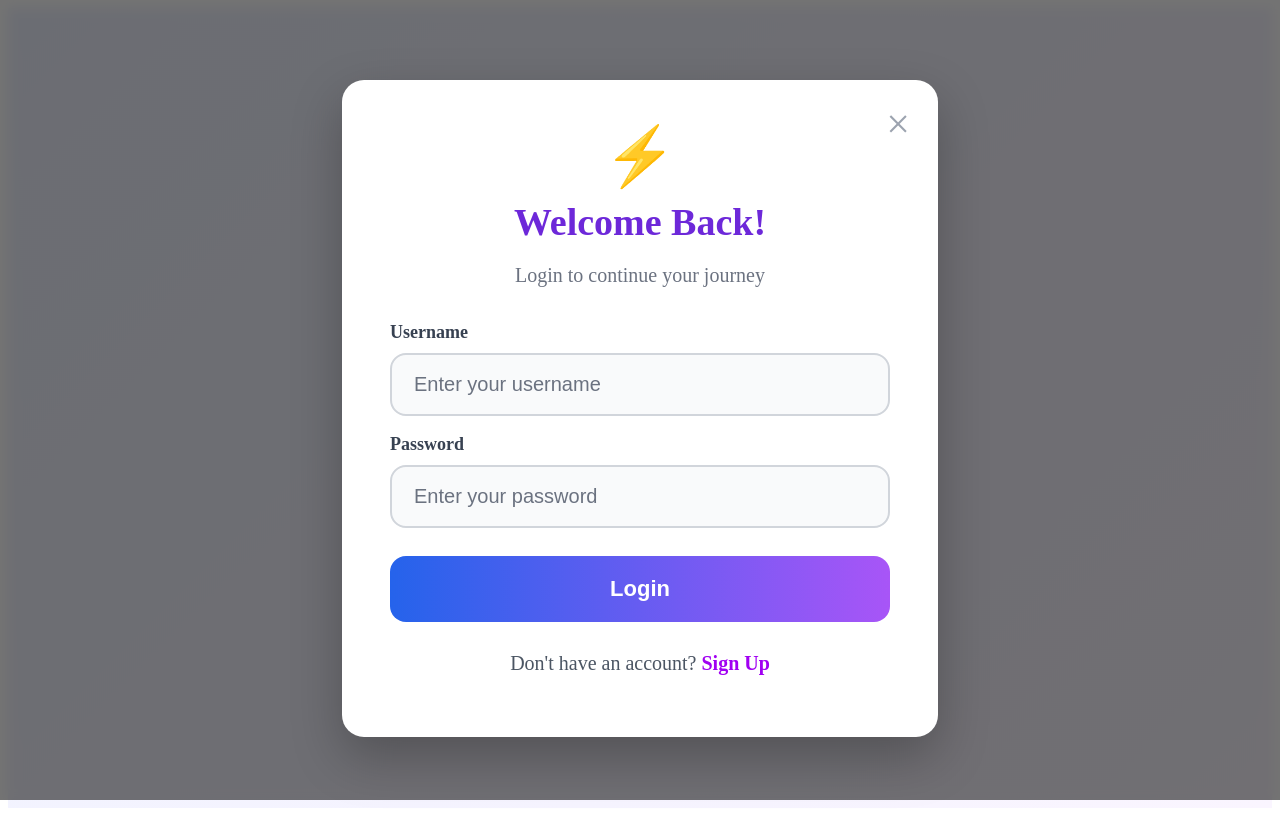
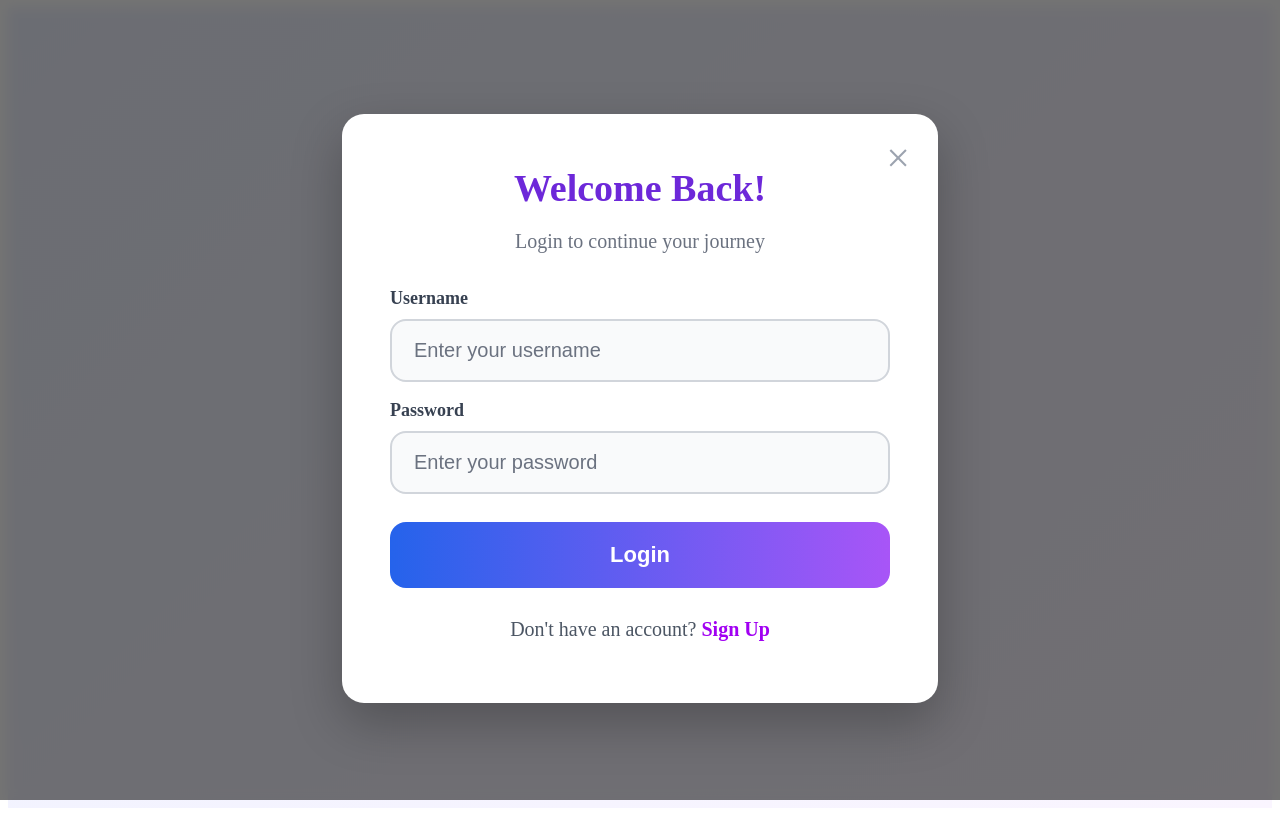
Before and after one commit to Antonnbb/Nettipeli, a React app in the folder nettipeli/frontend/: page /login in a window 1280 px wide. Built offline with nearby package versions, Linux system fonts and the light colour scheme; the HTML template or start-up script is replaced by a standard one.

Commit message:
Poistettu salama iconi kirjautumisesta ja rekistörinnistä

```diff
--- a/nettipeli/frontend/pages/authentication.css
+++ b/nettipeli/frontend/pages/authentication.css
@@ -30,11 +30,6 @@
   font-size: 42px;
   color: #9ca3af;
   text-decoration: none;
-}
-
-.auth-icon {
-  text-align: center;
-  font-size: 58px;
 }
 
 .auth-card h1 {
--- a/nettipeli/frontend/pages/login.jsx
+++ b/nettipeli/frontend/pages/login.jsx
@@ -31,7 +31,7 @@ export default function Login() {
       <div className="auth-card">
         <Link to="/home" className="auth-close">×</Link>
 
-        <div className="auth-icon">⚡</div>
+        <div className="auth-icon"></div>
         <h1>Welcome Back!</h1>
         <p className="auth-subtitle">Login to continue your journey</p>
 
--- a/nettipeli/frontend/pages/register.jsx
+++ b/nettipeli/frontend/pages/register.jsx
@@ -23,7 +23,7 @@ export default function Register() {
       <div className="auth-card">
         <Link to="/home" className="auth-close">×</Link>
 
-        <div className="auth-icon">⚡</div>
+        <div className="auth-icon"></div>
         <h1>Join ReactionLab</h1>
         <p className="auth-subtitle">Create an account to get started</p>
 
```
